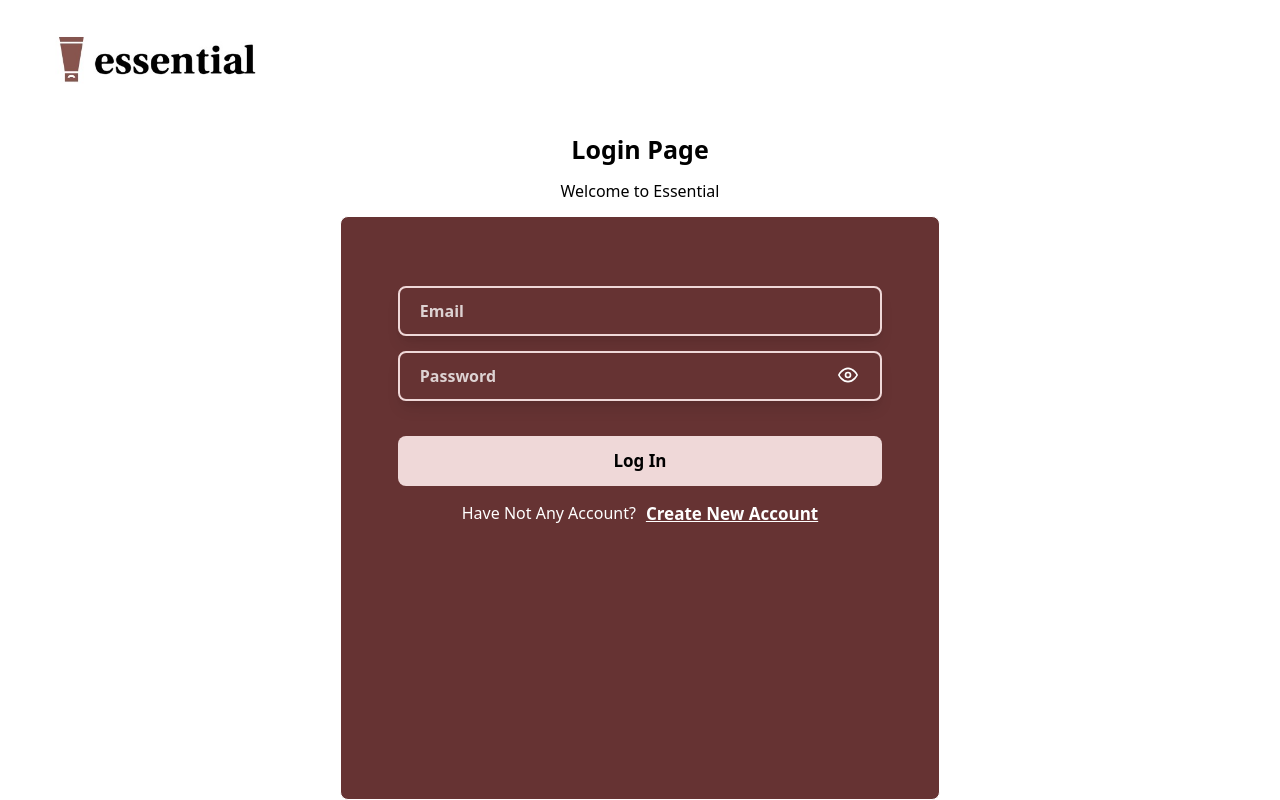
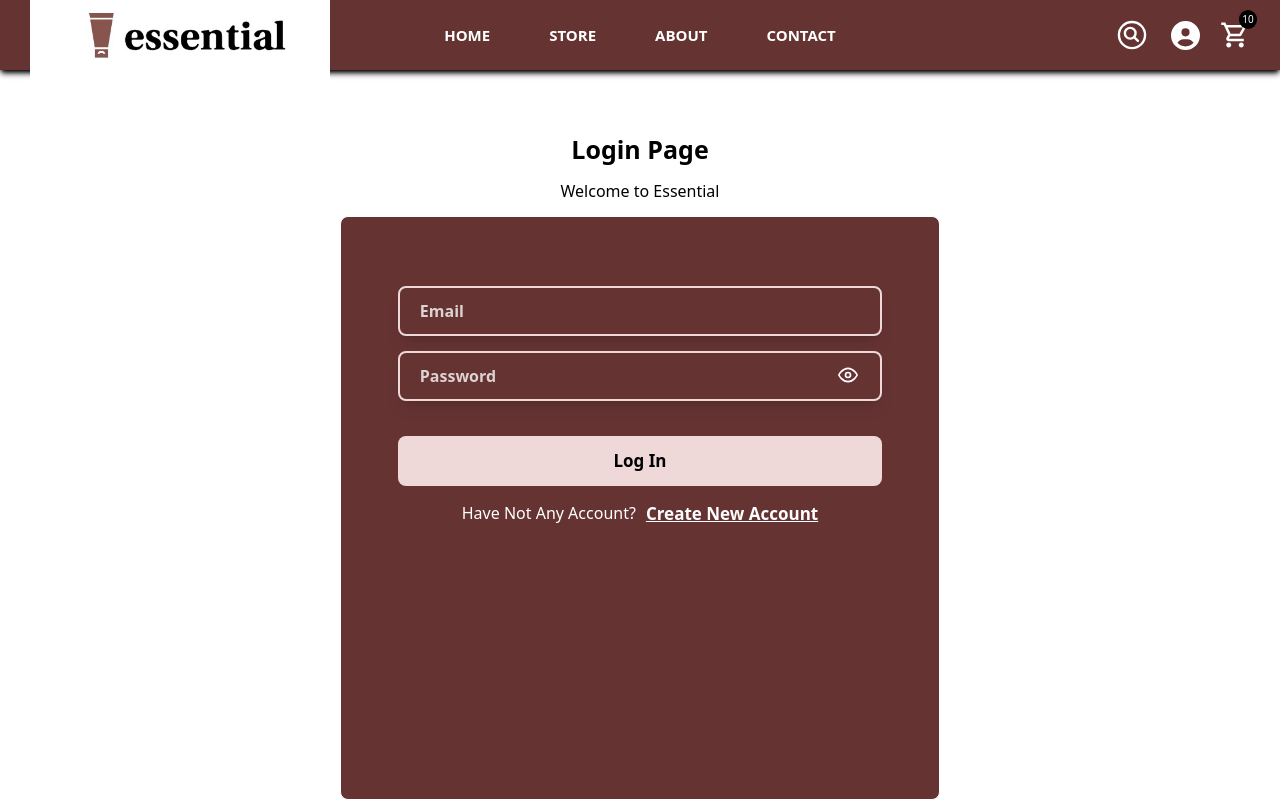
Before and after one commit to ayathree/essential-AI-client, a React (Vite) app: page /login in a window 1280 px wide. Built offline with nearby package versions, Linux system fonts and the light colour scheme; no server answers.

Commit message:
setup authetication process by mern

```diff
--- /dev/null
+++ b/src/components/Nav.jsx
@@ -0,0 +1,84 @@
+import { Link, useNavigate } from 'react-router-dom';
+import logo from '../assets/logo.jpg'
+import { IoSearchCircle, IoSearchCircleOutline } from 'react-icons/io5';
+import { FaCircleUser } from 'react-icons/fa6';
+import { MdOutlineShoppingCart } from 'react-icons/md';
+import { useContext, useState } from 'react';
+import { AuthContext } from '../provider/AuthProvider';
+import axios from 'axios';
+
+const Nav = () => {
+    const {userData,getCurrentUser,serverUrl}=useContext(AuthContext)
+    const [showSearch,setShowSearch]=useState(false)
+    const [showProfile,setShowProfile]=useState(false)
+    const navigate = useNavigate()
+
+    const handleLogout=async()=>{
+        try{
+            const result = await axios.get(serverUrl + '/logout', {withCredentials:true})
+            console.log(result.data);
+            getCurrentUser()
+        }
+        catch(error){
+            console.log(error);
+
+        }
+    }
+    return (
+        <div className="w-[100vw] h-[70px] bg-[#663333] z-10 fixed top-0 flex items-center justify-between px-[30px] shadow-md shadow-black">
+            {/* div 1 */}
+            <div className="w-[30%] flex items-center justify-start gap-[10px]">
+                <Link to={'/'}><img className='w-[300px] cursor-pointer' src={logo} alt="" /></Link>
+            </div>
+            {/* div 2 */}
+            <div className='w-[40%]'>
+                <ul className='flex items-center justify-center gap-[19px] text-white'>
+                    <li className='text-[15px] hover:bg-[#EFD8D8] cursor-pointer hover:text-black  text-white font-bold py-[10px] px-[20px] rounded-2xl'>HOME</li>
+                    <li className='text-[15px] hover:bg-[#EFD8D8] cursor-pointer hover:text-black  text-white font-bold py-[10px] px-[20px] rounded-2xl'>STORE</li>
+                    <li className='text-[15px] hover:bg-[#EFD8D8] cursor-pointer hover:text-black text-white font-bold py-[10px] px-[20px] rounded-2xl'>ABOUT</li>
+                    <li className='text-[15px] hover:bg-[#EFD8D8] cursor-pointer hover:text-black  text-white font-bold py-[10px] px-[20px] rounded-2xl'>CONTACT</li>
+                </ul>
+
+            </div>
+            {/* div 3 */}
+            <div className='w-[30%] flex items-center justify-end gap-[20px]'>
+                {!showSearch && <IoSearchCircleOutline onClick={()=>setShowSearch(prev=>!prev)} className='w-[38px] h-[38px] text-white cursor-pointer'></IoSearchCircleOutline>}
+                {showSearch &&
+                    <IoSearchCircle onClick={()=>setShowSearch(prev=>!prev)} className='w-[38px] h-[38px] text-white cursor-pointer'></IoSearchCircle>
+                }
+                {!userData && <FaCircleUser onClick={()=>setShowProfile(prev=>!prev)} className='w-[29px] h-[29px] text-white cursor-pointer'></FaCircleUser>}
+                {userData && <div onClick={()=>setShowProfile(prev=>!prev)} className='w-[30px] h-[30px] uppercase font-bold bg-[white] text-black rounded-full cursor-pointer flex items-center justify-center'>{userData?.user.name.slice(0,1)}</div>}
+                <MdOutlineShoppingCart className=' w-[30px] h-[30px] text-white cursor-pointer'></MdOutlineShoppingCart>
+                <p className='absolute w-[18px] items-center md:flex justify-center bg-black px-[5px] py-[2px] text-white rounded-full text-[10px] top-[10px] right-[23px] hidden'>10</p>
+
+            </div>
+            {/* div 4 */}
+            { showSearch &&
+                <div className='w-[100%] h-[80px] bg-white absolute top-[100%] left-0 right-0 flex items-center justify-center'>
+                <input type="text" className='w-[50%] h-[60%] bg-[#663333] rounded-[30px] px-[50px] placeholder:text-white text-white text-[18px]' placeholder='Search Here' />
+
+            </div>
+            }
+
+            {/* div 5 */}
+            {showProfile &&
+                <div className='absolute w-[220px] h-[150px] bg-[#663333]  top-[110%] right-[4%] border-[1px] border-[#EFD8D8] rounded-[10px] z-10'>
+                    <ul className='w-[100%] h-[100%] flex items-start justify-around flex-col text-[17px] py-[10px] text-white'>
+                       {
+                        !userData && <li onClick={()=>{navigate('/login');setShowProfile(false)}} className='w-[100%] uppercase font-semibold hover:bg-white hover:text-[#663333] text-white px-[15px] py-[10px] cursor-pointer'>Login</li>
+                       }
+                        {
+                            userData && <li onClick={()=>{handleLogout();setShowProfile(false)}} className='w-[100%] uppercase font-semibold hover:bg-white hover:text-[#663333] text-white px-[15px] py-[10px] cursor-pointer'>Logout</li>
+                        }
+                        <li className='w-[100%] uppercase font-semibold hover:bg-white hover:text-[#663333] text-white px-[15px] py-[10px] cursor-pointer'>Orders</li>
+                        <li className='w-[100%] uppercase font-semibold hover:bg-white hover:text-[#663333] text-white px-[15px] py-[10px] cursor-pointer'>About</li>
+                    </ul>
+                </div>
+            }
+
+
+        </div>
+    );
+};
+
+export default Nav;
--- a/src/pages/Home.jsx
+++ b/src/pages/Home.jsx
@@ -1,9 +1,11 @@
+
 
 
 const Home = () => {
     return (
-        <div>
-            <h1 className="text-3xl font-bold">Home page</h1>
+        <div className="w-[100vw] h-[100vh]">
+
+
 
         </div>
     );
--- a/src/pages/Router.jsx
+++ b/src/pages/Router.jsx
@@ -2,11 +2,13 @@ import { Route, Routes } from "react-router-dom";
 import Registration from "./Registration";
 import Home from "./Home";
 import Login from "./Login";
+import Nav from "../components/Nav";
 
 
 const Router = () => {
     return (
         <>
+        <Nav></Nav>
         <Routes>
              <Route path='/' element={<Home/>}></Route>
               <Route path='/login' element={<Login/>}></Route>
```
